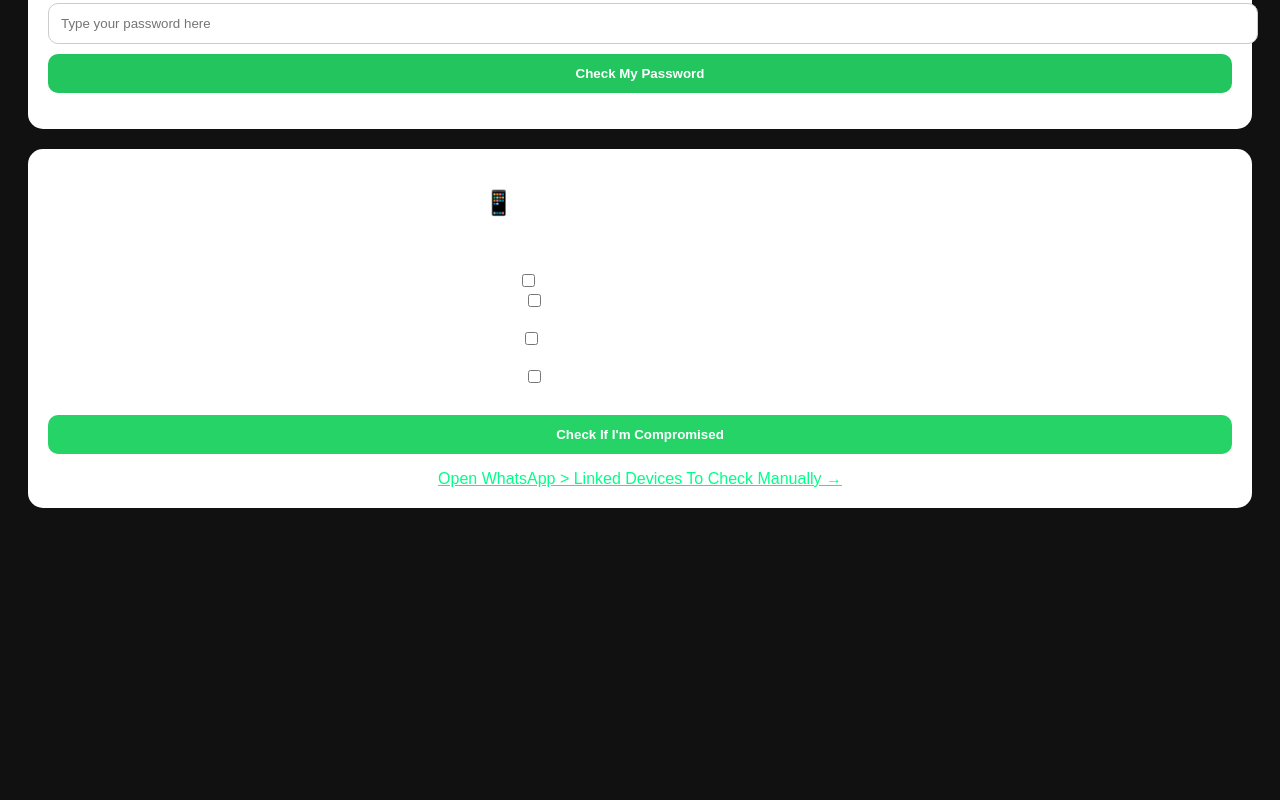
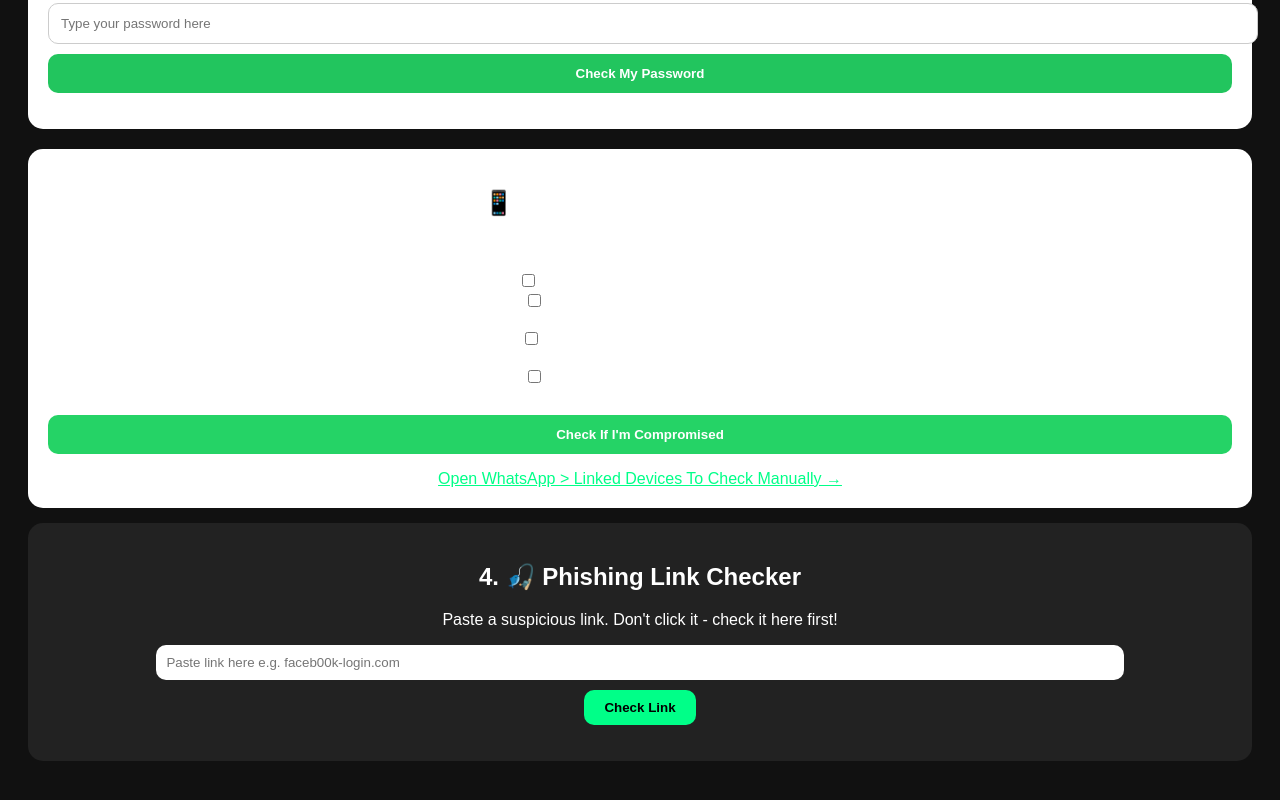
Before and after one commit to Zaba515/My-first-project-ever-, a plain HTML site: page index.html in a window 1280 px wide. Shown: the part 1138-1938 px from the top of the page. Before the commit the page ends 1674 px from the top, so only its background shows below. Drawn offline with Linux system fonts and the light colour scheme.

Commit message:
Implement phishing link checker in index.html
Added a phishing link checker feature with user input and scoring system.

```diff
--- a/index.html
+++ b/index.html
@@ -98,5 +98,39 @@ function checkWA(){
   else { r.innerHTML = "🚨 POSSIBLY COMPROMISED! Remove all linked devices, turn on 2-Step Verification NOW!"; r.style.color="red"; }
 }
 </script>
+  <div class="box">
+<h2>4. 🎣 Phishing Link Checker</h2>
+<p>Paste a suspicious link. Don't click it - check it here first!</p>
+<input id="linkInput" placeholder="Paste link here e.g. faceb00k-login.com">
+<br>
+<button onclick="checkPhish()">Check Link</button>
+<p id="phishResult"></p>
+</div>
+
+<script>
+function checkPhish() {
+  let link = document.getElementById('linkInput').value.toLowerCase();
+  let result = document.getElementById('phishResult');
+  if(!link){ alert('Paste a link first'); return; }
+
+  let score = 0;
+  let reasons = [];
+
+  if(link.startsWith('http://')) { score += 2; reasons.push('❌ Uses http (not secure https)'); }
+  if(link.includes('login') || link.includes('verify') || link.includes('free') || link.includes('urgent')) { score += 2; reasons.push('❌ Uses urgent words like login / verify / free'); }
+  if(link.includes('faceb00k') || link.includes('0') || link.includes('rn')) { score += 2; reasons.push('❌ Looks like letter trick (0 instead of o)'); }
+  if((link.match(/-/g) || []).length >= 3) { score += 1; reasons.push('❌ Too many dashes - often fake'); }
+  if(link.length > 60) { score += 1; reasons.push('❌ Very long link - hiding real site'); }
+  if(link.includes('.tk') || link.includes('.ml') || link.includes('.ga')) { score += 2; reasons.push('❌ Uses free suspicious domain'); }
+
+  if(score >= 4) {
+    result.innerHTML = '<b style="color:red">🚨 DANGER! DO NOT CLICK! This looks like PHISHING!</b><br>' + reasons.join('<br>');
+  } else if(score >= 2) {
+    result.innerHTML = '<b style="color:orange">⚠️ SUSPICIOUS! Be careful, check twice.</b><br>' + reasons.join('<br>');
+  } else {
+    result.innerHTML = '<b style="color:#00ff88">✅ Looks OK, but still be careful!</b><br>No obvious phishing signs found.';
+  }
+}
+</script>
 </body>
 </html>
```
